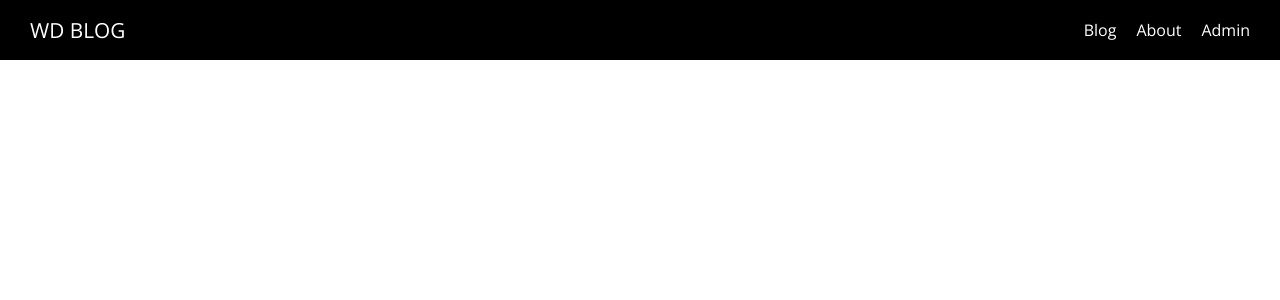
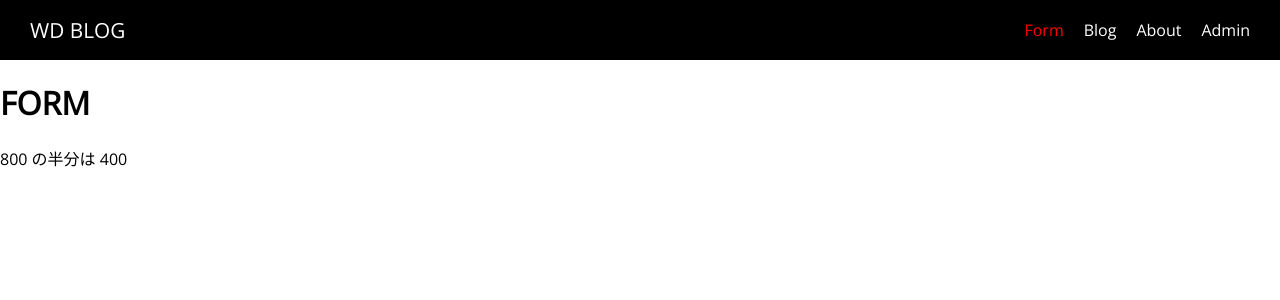
Before and after one commit to hananina/nuxt-blog, a Nuxt app: page /form in a window 1280 px wide. Shown: the top 300 px of the page. Built offline with nearby package versions, Linux system fonts and the light colour scheme.

Commit message:
add form

```diff
--- a/components/Navigation/TheHeader.vue
+++ b/components/Navigation/TheHeader.vue
@@ -8,6 +8,7 @@
       <div class="spacer"></div>
       <div class="navigation-items">
         <ul class="nav-list">
+          <li class="nav-item"><nuxt-link to="/form">Form</nuxt-link></li>
           <li class="nav-item"><nuxt-link to="/posts">Blog</nuxt-link></li>
           <li class="nav-item"><nuxt-link to="/about">About</nuxt-link></li>
           <li class="nav-item"><nuxt-link to="/admin">Admin</nuxt-link></li>
@@ -27,7 +28,6 @@ export default {
   }
 };
 </script>
-
 
 <style scoped>
 .header-container {
--- /dev/null
+++ b/pages/form/index.vue
@@ -0,0 +1,25 @@
+<template>
+  <div class="form-page">
+    <h1>FORM</h1>
+    <form action=""></form>
+    <p>{{ width }} の半分は {{ halfWidth }}</p>
+  </div>
+</template>
+
+<script>
+export default {
+  data() {
+    return {
+      width: 800
+    };
+  },
+  computed: {
+    // 算出プロパティhalfWidthを定義
+    halfWidth: function() {
+      return this.width / 2;
+    }
+  }
+};
+</script>
+
+<style scoped></style>
```
Lines whose indentation alone changed are shown as unchanged.
